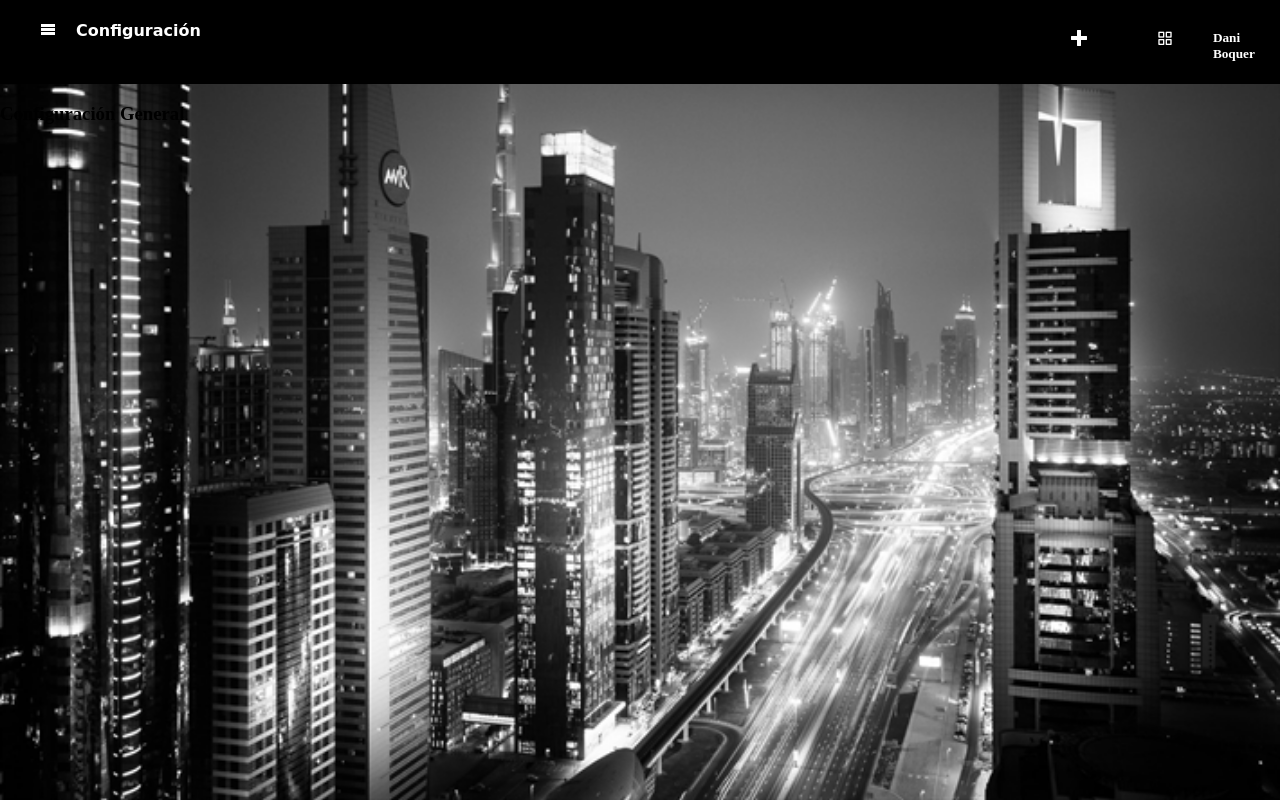
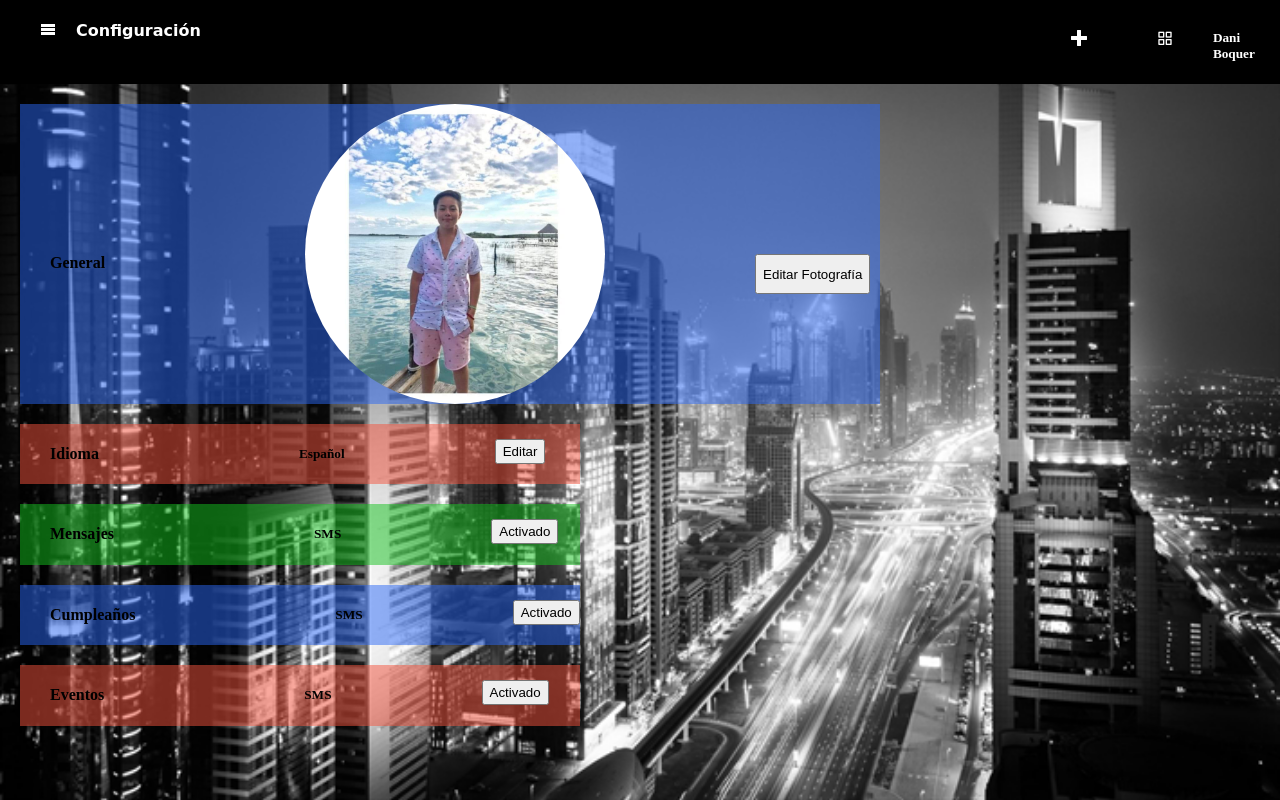
Before and after one commit to boquer/pagina_personal, a plain HTML site: page configuracion.html in a window 1280 px wide. Shown: the top 800 px of the page. Drawn offline with Linux system fonts and the light colour scheme; files whose address does not match are found by name.

Commit message:
configuracion

```diff
--- a/configuracion.html
+++ b/configuracion.html
@@ -15,15 +15,45 @@
       <span class="icon-plus"></span>
       <span class="icon-grid"></span>
       <h5>Dani Boquer</h5>
-      <img src="imagenes/me.jpeg" alt="No se puede mostrar la imagen">
+      <img class="barra" src="imagenes/me.jpeg" alt="No se puede mostrar la imagen">
     </div>
   </header>
 
-  <section>
-    <div class="opciones">
-      <h3>Configuración General</h3>
 
+  <section class="configuracion">
+    <div class="perfil">
+      <h4>General</h4>
+      <img src="imagenes/me.jpeg" alt="">
+      <input type="button" name="" value="Editar Fotografía">
     </div>
+
+
+    <div class="idioma">
+      <h4>Idioma</h4>
+      <h5>Español</h5>
+      <input type="button" name="" value="Editar">
+    </div>
+
+    <div class="noti">
+      <h4>Mensajes</h4>
+      <h5>SMS</h5>
+      <input type="button" name="" value="Activado">
+    </div>
+
+    <div class="cumple">
+      <h4>Cumpleaños</h4>
+      <h5>SMS</h5>
+      <input type="button" name="" value="Activado">
+    </div>
+
+    <div class="even">
+      <h4>Eventos</h4>
+      <h5>SMS</h5>
+      <input type="button" name="" value="Activado">
+    </div>
+
+
+
   </section>
 
 </body>
--- a/css/configuracion.css
+++ b/css/configuracion.css
@@ -35,10 +35,135 @@ body{
 .menu img{
   color: white;
   display: block;
-}
-
-img{
   width: 50px;
   border-radius: 20px; /**borde circular**/
   position: absolute; top: 10px; left: 1285px;
 }
+
+
+
+
+/**Inicia la configuración**/
+
+.perfil{
+  display: flex;
+  background-color:rgba(43, 104, 246,0.5) ;
+  margin-top: 20px;
+  margin-left: 20px;
+  margin-right: 400px;
+}
+
+.perfil h4{
+  margin-left: 30px;
+  margin-top: 150px;
+}
+
+.perfil img{
+  width: 300px;
+  border-radius: 200px;
+  margin-left: 200px;
+}
+
+.perfil input{
+  margin-left: 150px;
+  margin-top: 150px;
+  height: 40px;
+}
+
+
+/**Región e Idioma**/
+
+.idioma{
+  display: flex;
+  margin-top: 20px;
+  background-color:rgba(245, 85, 63,0.5) ;
+  margin-left: 20px;
+  margin-right: 700px;
+}
+
+.idioma h4{
+  margin-left: 30px;
+}
+.idioma h5{
+  margin-left: 200px;
+}
+
+.idioma input{
+  margin-left: 150px;
+  margin-top: 15px;
+  height: 25px;
+}
+
+
+
+/**Mensajes**/
+
+.noti{
+  display: flex;
+  margin-top: 20px;
+  background-color:rgba(20, 193, 30,0.5) ;
+  margin-left: 20px;
+  margin-right: 700px;
+}
+
+.noti h4{
+  margin-left: 30px;
+}
+.noti h5{
+  margin-left: 200px;
+}
+
+.noti input{
+  margin-left: 150px;
+  margin-top: 15px;
+  height: 25px;
+}
+
+
+
+/**Cumpleaños en calendario**/
+.cumple{
+  display: flex;
+  margin-top: 20px;
+  background-color:rgba(43, 104, 246,0.5) ;
+  margin-left: 20px;
+  margin-right: 700px;
+}
+
+.cumple h4{
+  margin-left: 30px;
+}
+.cumple h5{
+  margin-left: 200px;
+}
+
+.cumple input{
+  margin-left: 150px;
+  margin-top: 15px;
+  height: 25px;
+}
+
+
+
+/**Eventos en Calendario**/
+
+.even{
+  display: flex;
+  margin-top: 20px;
+  background-color:rgba(245, 85, 63,0.5) ;
+  margin-left: 20px;
+  margin-right: 700px;
+}
+
+.even h4{
+  margin-left: 30px;
+}
+.even h5{
+  margin-left: 200px;
+}
+
+.even input{
+  margin-left: 150px;
+  margin-top: 15px;
+  height: 25px;
+}
```
Also changed, not shown: index.html (+1 -1 lines).
